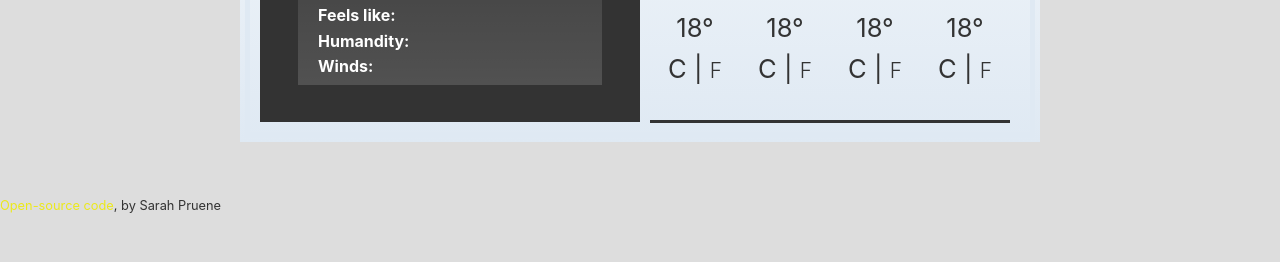
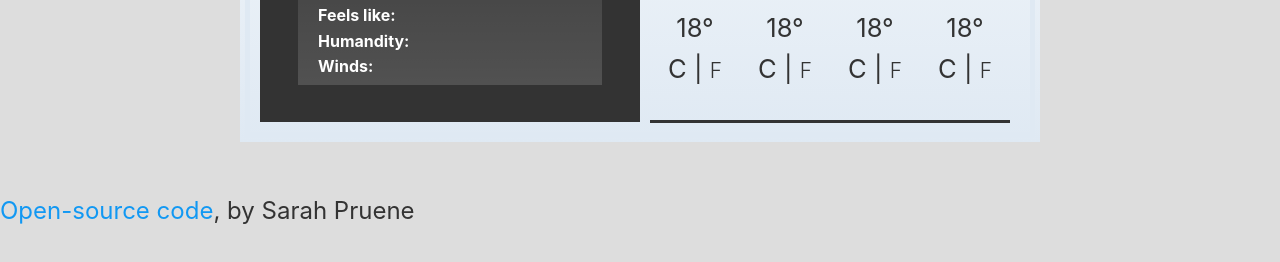
Before and after one commit to SarahPruene/Shecodes-weather-app, a website built with Parcel: page index.html in a window 1280 px wide. Shown: the part 408-670 px from the top of the page. Built offline with nearby package versions, Linux system fonts and the light colour scheme.

Commit message:
style small more

```diff
--- a/src/styles.css
+++ b/src/styles.css
@@ -256,8 +256,11 @@ a:hover {
 small {
   color: #333;
   text-align: center;
+  width: 100vw;
+  height: auto;
+  font-size: 24px;
 }
 
 small a {
-  color: #ece91a;
+  color: #1198f3;
 }
```
